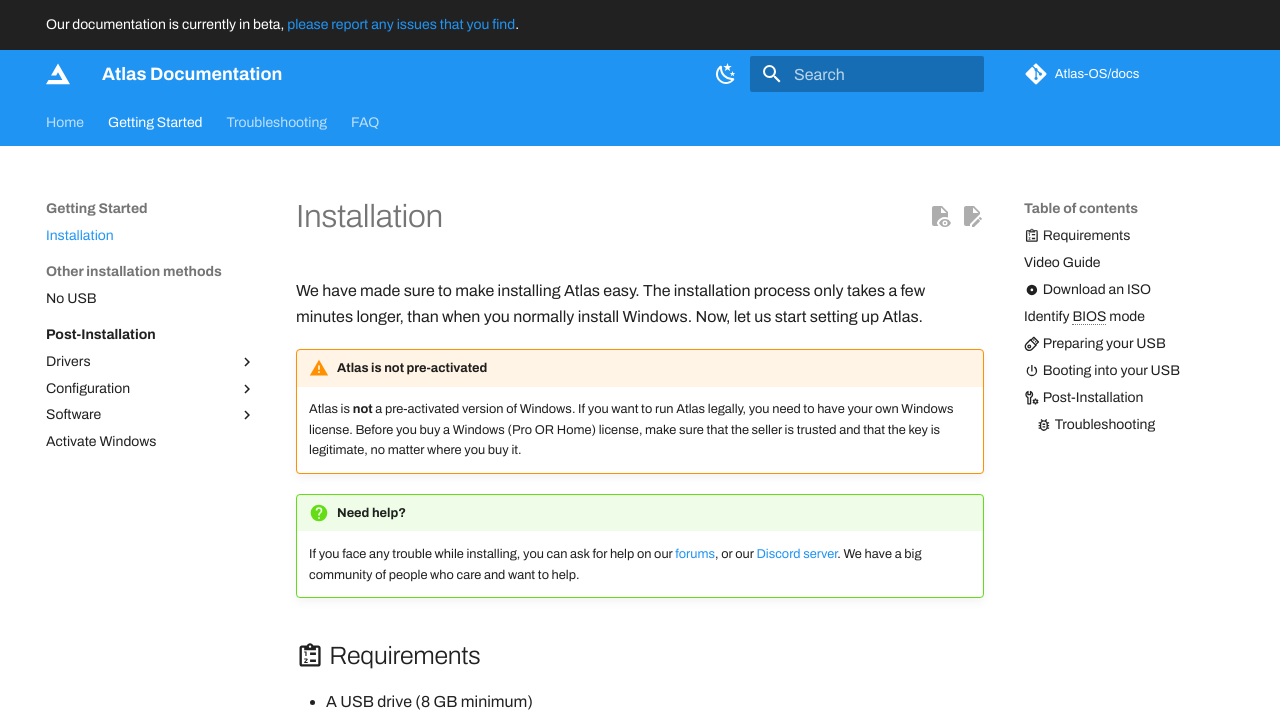
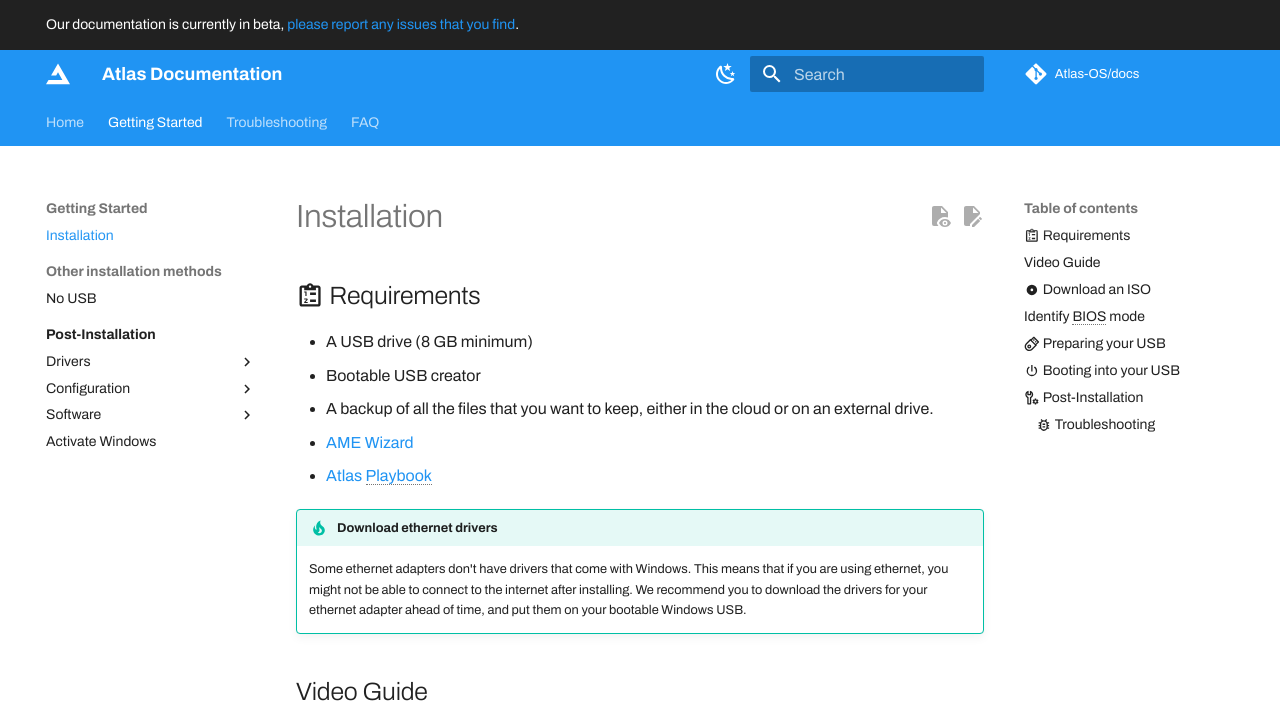
Before and after one commit to Atlas-OS/docs, an MkDocs documentation site: the page built from docs/getting-started/installation.md, in a window 1280 px wide and 900 px high, cut to the strip 0-721 px from the top of the window. Built offline with MkDocs 1.6.1 and Material for MkDocs 9.7.7, drawn with Linux system fonts in a browser that asks for light colours; some web fonts are replaced; plug-ins that fetch from the network failed and are left out; comment, search, counter and statistics services are not loaded.

```diff
--- a/docs/getting-started/installation.md
+++ b/docs/getting-started/installation.md
@@ -1,11 +1,3 @@
-We have made sure to make installing Atlas easy. The installation process only takes a few minutes longer, than when you normally install Windows. Now, let us start setting up Atlas.
-
-!!! warning "Atlas is not pre-activated"
-    Atlas is **not** a pre-activated version of Windows. If you want to run Atlas legally, you need to have your own Windows license. Before you buy a Windows (Pro OR Home) license, make sure that the seller is trusted and that the key is legitimate, no matter where you buy it.
-
-!!! question "Need help?"
-    If you face any trouble while installing, you can ask for help on our [forums](https://forum.atlasos.net/), or our [Discord server](https://discord.com/servers/atlas-795710270000332800). We have a big community of people who care and want to help.
-
 ## :material-clipboard-list-outline: Requirements
 
 * A USB drive (8 GB minimum)
```
Also changed, not shown: docs/faq/index.md (+1 -1 lines), docs/getting-started/index.md (added, +7 -0 lines), docs/getting-started/other-installation-methods/index.md (added, +1 -0 lines), docs/troubleshooting/common-issues/index.md (added, +1 -0 lines), docs/troubleshooting/index.md (added, +1 -0 lines).
